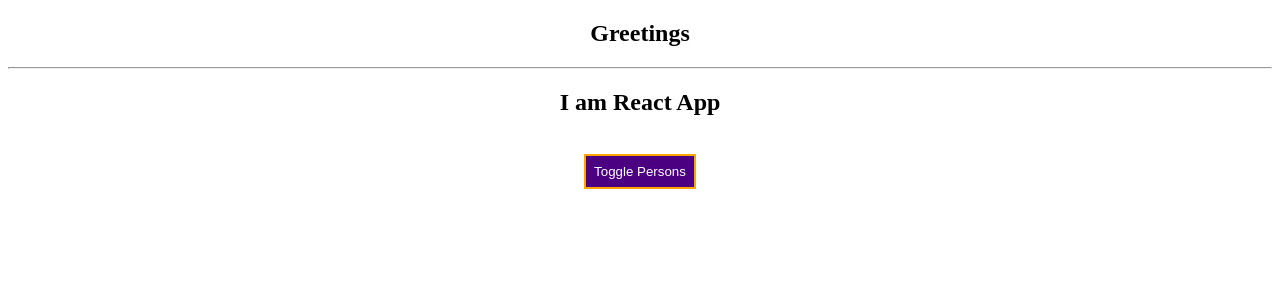
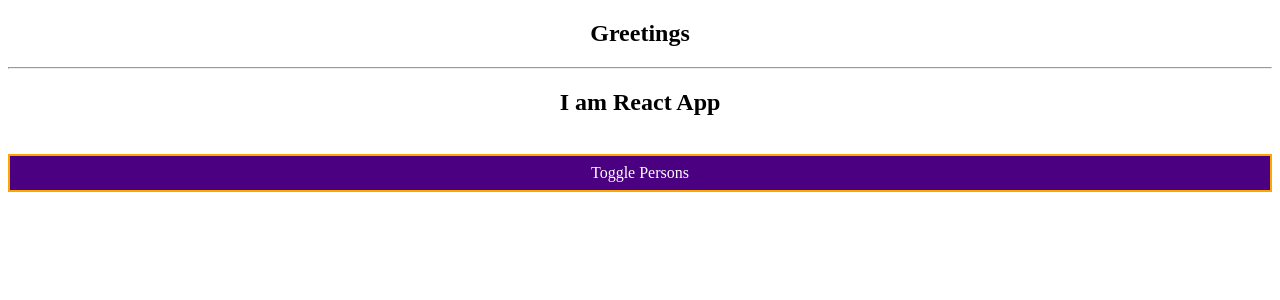
Before and after one commit to frontendprof/react-testing-3, a React (Create React App) app in the folder test-one/: page / in a window 1280 px wide. Shown: the top 300 px of the page. Built offline with nearby package versions, Linux system fonts and the light colour scheme.

Commit message:
styled components and dynamic styles

```diff
--- a/test-one/package.json
+++ b/test-one/package.json
@@ -9,7 +9,8 @@
     "radium": "^0.26.0",
     "react": "^16.13.1",
     "react-dom": "^16.13.1",
-    "react-scripts": "3.4.3"
+    "react-scripts": "3.4.3",
+    "styled-components": "^5.2.0"
   },
   "scripts": {
     "start": "react-scripts start",
--- a/test-one/src/App.js
+++ b/test-one/src/App.js
@@ -1,10 +1,29 @@
 
 
 import React, { Component } from 'react';
-import Radium, {StyleRoot} from "radium";
+// import Radium, {StyledRoot} from "radium";
+import styled from 'styled-components';
 
 import "./App.css";
 import Person from "./components/Person";
+
+
+const StyledButton=styled.div`
+  background-color:${props=>props.cond?"rgb(13, 97, 76)":"indigo"};
+  color:white;
+  border:${props=>props.cond?"2px solid red":"2px solid orange"};
+  padding:8px;
+  cursor:pointer;
+  display:block;
+  margin:auto;
+
+  &:hover{
+    background-color:${props=>props.cond?"lightblue":"rgb(246, 51, 84)"};
+    color:${props=>props.cond?"blue":"yellow"};
+    `;
+
+
+
 
 class App extends Component {
 
@@ -56,21 +75,21 @@ togglePersonsHandler=()=>{
 
   render() {
 
-    const style={
-      backgroundColor:"indigo",
-      color:"white",
-      border:"2px solid orange",
-      padding:"8px",
-      cursor:"pointer",
-      display:"block",
-      margin:"auto",
-      ":hover":{
-        backgroundColor:"lightblue",
-        color:"blue"
-      }
+    // const style={
+    //   backgroundColor:"indigo",
+    //   color:"white",
+    //   border:"2px solid orange",
+    //   padding:"8px",
+    //   cursor:"pointer",
+    //   display:"block",
+    //   margin:"auto",
+    //   ":hover":{
+    //     backgroundColor:"lightblue",
+    //     color:"yellow"
+    //   }
 
 
-    }
+    // }
 
     let persons=null;
 
@@ -89,12 +108,12 @@ togglePersonsHandler=()=>{
 
         </div>
       );
-      style.backgroundColor="rgb(13, 97, 76)";
-      style.border="2px solid red";
-      style[":hover"]={
-        backgroundColor:"lightgrey",
-        color:"blue"
-      };
+      // style.backgroundColor="rgb(13, 97, 76)";
+      // style.border="2px solid red";
+      // style[":hover"]={
+      //   backgroundColor:"lightgrey",
+      //   color:"blue"
+      // };
     };
 
 
@@ -109,24 +128,22 @@ togglePersonsHandler=()=>{
 
 
     return (
-      <StyleRoot>
       <div className="App">
         <h2>Greetings</h2>
         <hr/>
         <h2 className={classes.join("  ")}>I am React App</h2>
         <br></br>
-        <button
-        style={style}
+        <StyledButton
+        cond={this.state.showPersons}
         onClick={this.togglePersonsHandler}>Toggle Persons
-        </button>
+        </StyledButton>
         <br></br>
         {persons}
 
       </div>
-      </StyleRoot>
     );
   }
 };
 
 
-export default Radium(App);
+export default App;
--- a/test-one/src/components/Person.css
+++ b/test-one/src/components/Person.css
@@ -1,4 +1,4 @@
-
+/*
 .Person{
     width: 60%;
     margin:auto;
@@ -6,4 +6,4 @@
     padding:16px;
     box-shadow: 0 2px 3px #ccc;
     /* text-align: center; */
-}
+} */
--- a/test-one/src/components/Person.js
+++ b/test-one/src/components/Person.js
@@ -1,29 +1,40 @@
 
 import React from 'react';
-import Radium from "radium";
+// import Radium from "radium";
+import styled from 'styled-components';
 
 
-import "./Person.css";
+// import "./Person.css";
+
+
+const StyledDiv=styled.div`
+
+    width: 60%;
+    margin:auto;
+    border:1px solid #eee;
+    padding:16px;
+    box-shadow: 0 2px 3px #ccc;
+    /* text-align: center; */
+    @media (min-width:500px){
+        width:450px
+    }
+`;
+
 
 
 const Person = (props) => {
 
-        const style={
-            "@media (min-width:500px)":{
-                width:"450px"
-            }
-        }
-
 
     return (
-        <div className="Person" style={style}>
+        // <div className="Person" style={style}>
+        <StyledDiv>
             <h3 onClick={props.click}>
 
                 Person importante. {props.name} is {props.age} years old.
             </h3>
             <input type="text" onChange={props.changed} value={props.name}/>
-        </div>
+        </StyledDiv>
     );
 };
 
-export default Radium(Person);
+export default Person;
```
Also changed, not shown: 1 other file (tests, documents, lock files or other folders).
